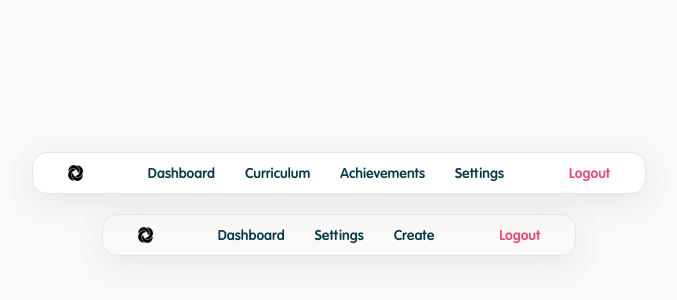
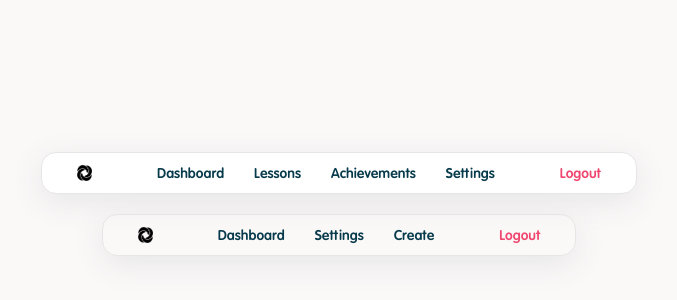
Before and after one commit to yashkc2025/skillbee, a Vue app in the folder frontend/: page /demo in a window 1280 px wide. Shown: the part 196-496 px from the top of the page, without its empty margins (301-978 px from the left). Built offline with nearby package versions, Linux system fonts and the light colour scheme; the HTML template or start-up script is replaced by a standard one; what vue3-calendar-heatmap would draw is missing.

Commit message:
fix : lesson fix for navbar

```diff
--- a/frontend/src/components/child/ChildNavbar.vue
+++ b/frontend/src/components/child/ChildNavbar.vue
@@ -7,8 +7,8 @@ const navOptions = [
     link: sitemap.child_app.dashboard,
   },
   {
-    label: "Curriculum",
-    link: sitemap.child_app.curriculum,
+    label: "Lessons",
+    link: sitemap.child_app.lessons,
   },
   {
     label: "Achievements",
--- a/frontend/src/router/sitemap.json
+++ b/frontend/src/router/sitemap.json
@@ -18,7 +18,7 @@
     "child_app": {
         "dashboard": "/",
         "achievements": "/stats",
-        "curriculum": "/curriculum",
+        "lessons": "/lesson",
         "settings": "/settings"
     }
 }
```
